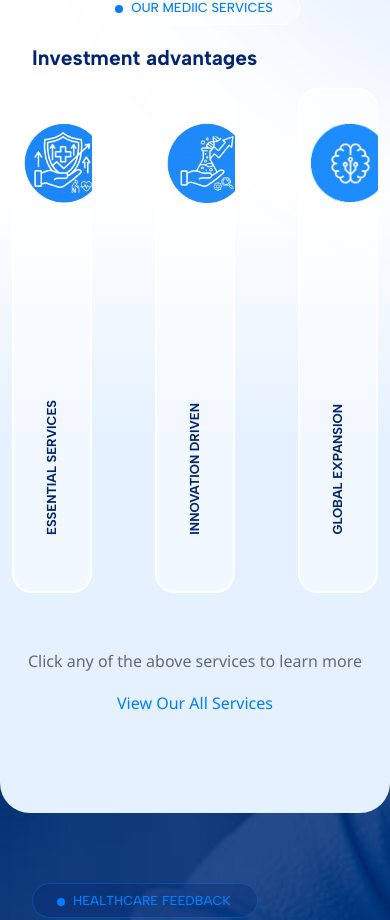
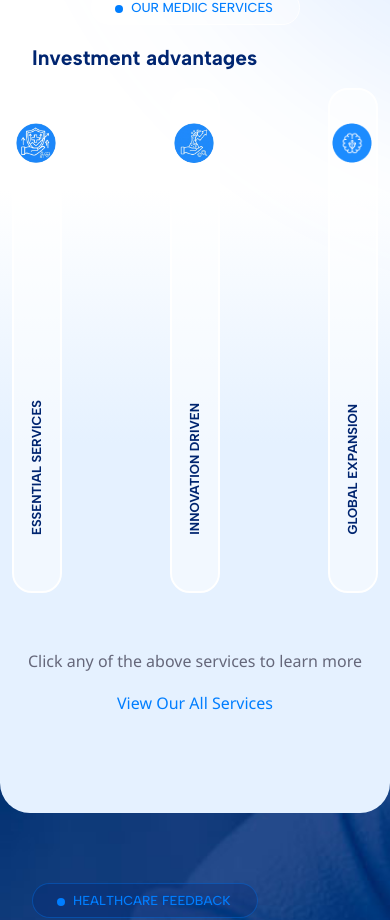
Before and after one commit to MOHDSUHAIL09/crypto, a React (Vite) app: page / in a window 390 px wide. Shown: the part 4638-5558 px from the top of the page. Built offline with nearby package versions, Linux system fonts and the light colour scheme; no server answers; a web font is replaced by a local one.

Commit message:
update code

```diff
--- a/src/assets/Css/responsive.css
+++ b/src/assets/Css/responsive.css
@@ -2056,7 +2056,7 @@
   .content {
     padding: 0 5px 27px;
     width: calc((28% / 2) - var(--gap));
-    width: 80px;
+    width: 50px;
   }
 
   .content:hover {
@@ -2078,7 +2078,10 @@
   }
 
   .medical-icon img {
-    width: 100%;
+    width: 40px !important;
+    height: 40px;
+    margin-left: -8px;
+
   }
 
   .content:hover .medical-icon img {
```
